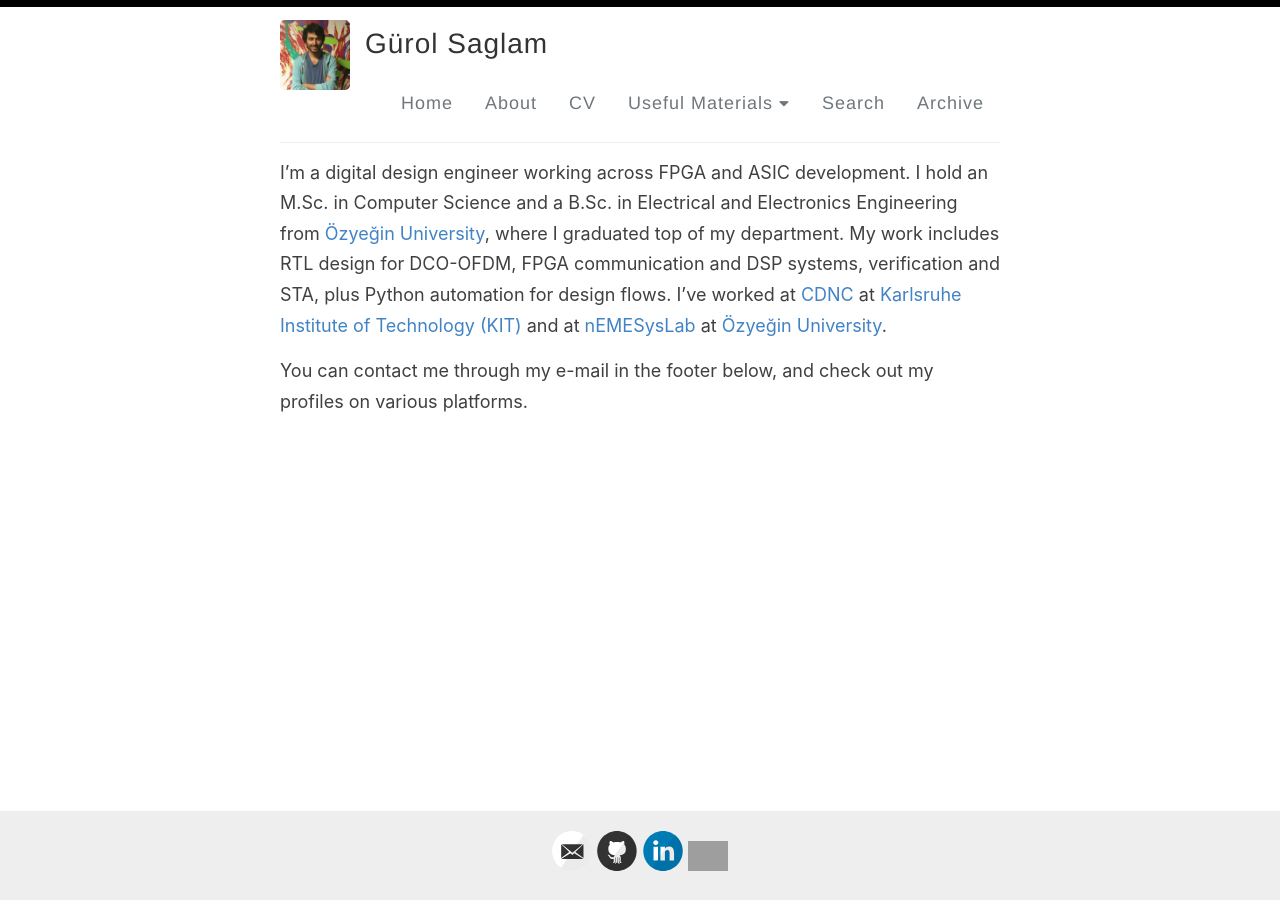
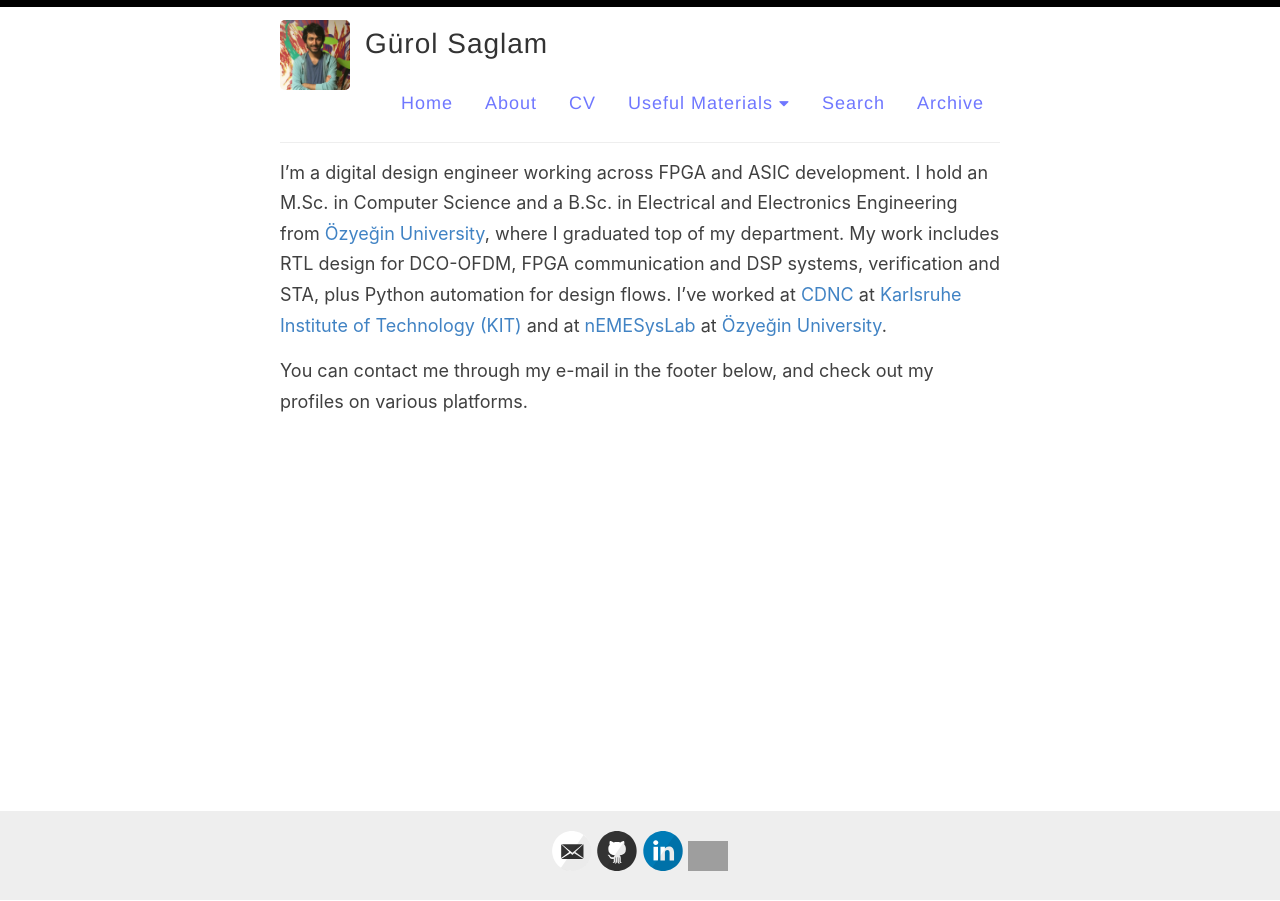
Before and after one commit to gurolsaglam/web_test, a Jekyll site: the page built from index.md, in a window 1280 px wide. Built offline with Jekyll 4.4.1, drawn with Linux system fonts in a browser that asks for light colours; grey boxes are pictures that could not be loaded.

Commit message:
reordered some variables for simplification and primary color test

```diff
--- a/_sass/_variables.scss
+++ b/_sass/_variables.scss
@@ -26,22 +26,27 @@ $georgia: Georgia, serif;
   }
 }
 
+
+$primary-color: #6f77ff !default;
+
+$nav-height: 2em !default;
+$nav-toggle-height: 2rem !default;
+$masthead-link-color: $primary-color !default;
+$masthead-link-color-hover: mix(#000, $primary-color, 25%) !default;
 $global-transition: all 0.2s ease-in-out !default;
+
+$lighter-gray: mix(#fff, $gray, 90%) !default;
+$border-radius: 4px !default;
 $type-size-5: 1em !default; // ~16px
+$navicon-link-color-hover: mix(#fff, $primary-color, 75%) !default;
+
+
 $type-size-6: 0.75em !default; // ~12px
 $type-size-7: 0.6875em !default; // ~11px
 $large: 1024px !default;
 $muted-text-color: mix(#fff, $darkGray, 20%) !default;
-$lighter-gray: mix(#fff, $gray, 90%) !default;
 $info-color: #3b9cba !default;
 $link-color: mix(#000, $info-color, 20%) !default;
 $link-color-hover: mix(#000, $link-color, 25%) !default;
-$primary-color: #6f777d !default;
-$border-radius: 4px !default;
-$nav-height: 2em !default;
-$nav-toggle-height: 2rem !default;
-$masthead-link-color: $primary-color !default;
-$masthead-link-color-hover: mix(#000, $primary-color, 25%) !default;
 $box-shadow: 0 1px 1px rgba(0, 0, 0, 0.125) !default;
-$navicon-link-color-hover: mix(#fff, $primary-color, 75%) !default;
 $active-color: mix(#fff, $primary-color, 80%) !default;
```
